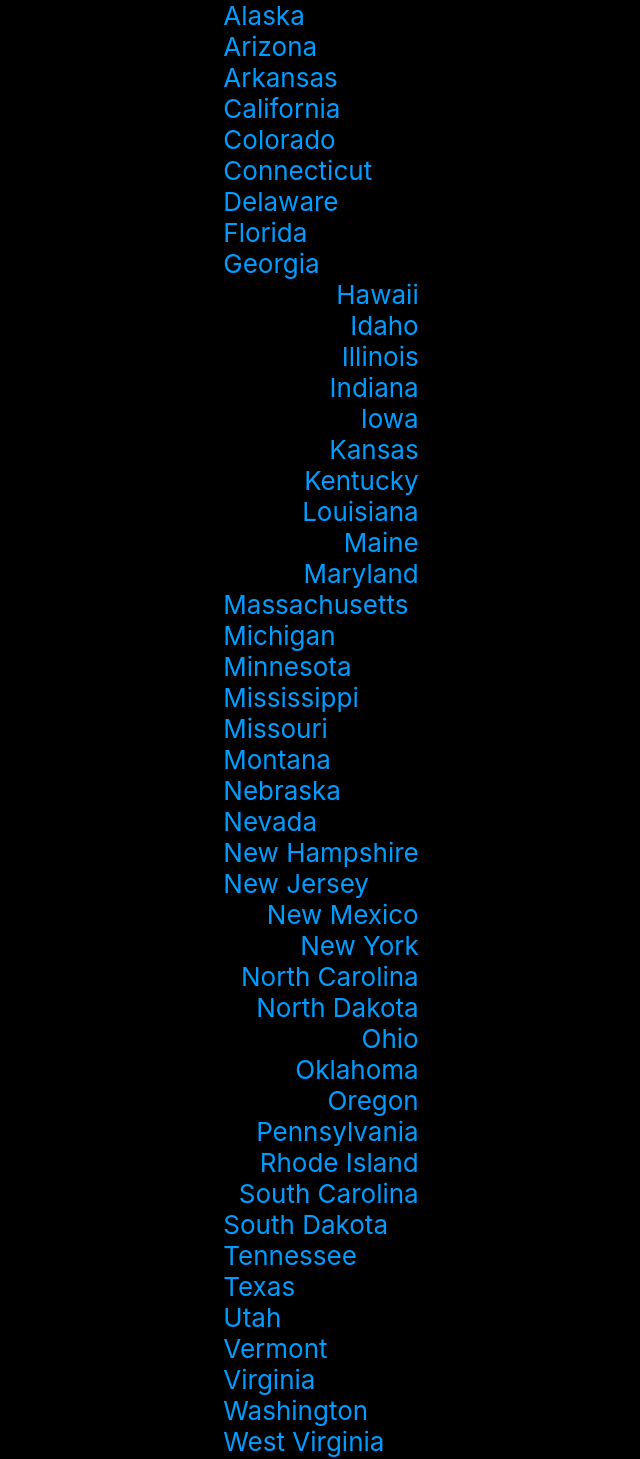
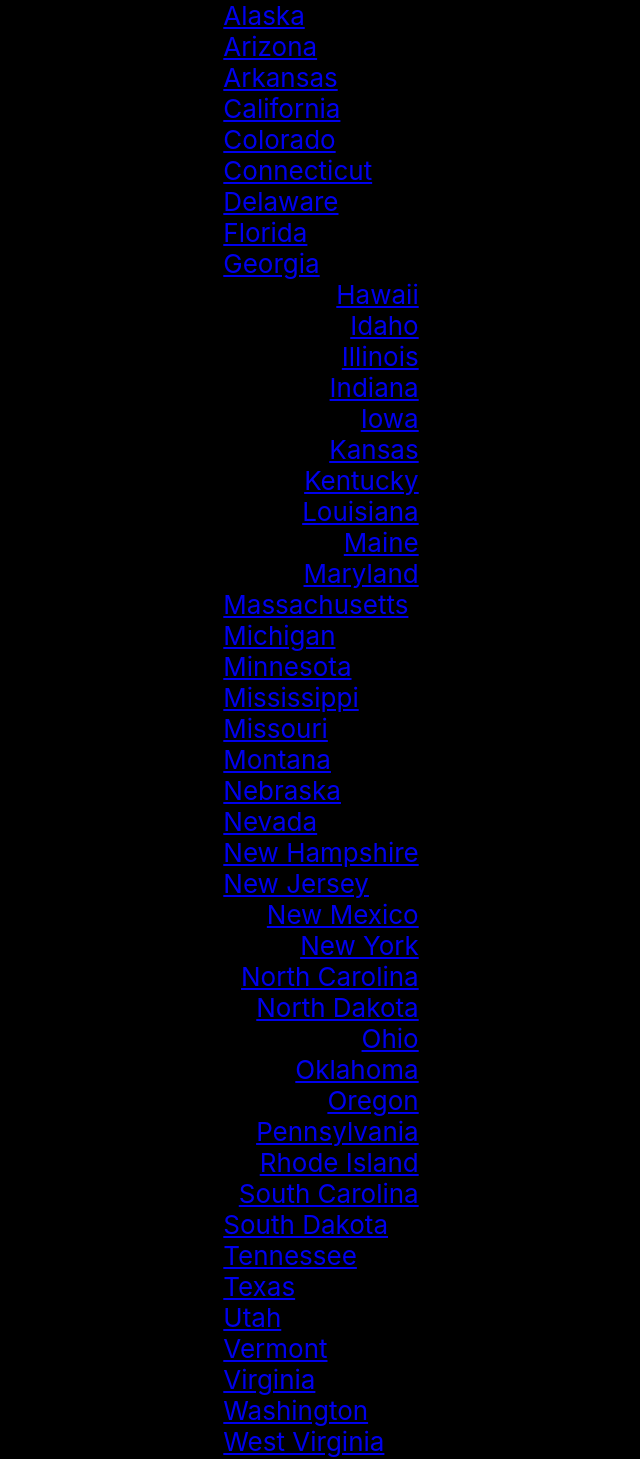
Before and after one commit to TonySwearingen/trucr, a React (Create React App) app: page / in a window 1280 px wide. Shown: the part 466-1925 px from the top of the page, without its empty margins (319-959 px from the left). Built offline with nearby package versions, Linux system fonts and the light colour scheme.

Commit message:
Adding https's to the states in A tags

```diff
--- a/src/United_States.jsx
+++ b/src/United_States.jsx
@@ -5,113 +5,113 @@ function United_States() {
     <div>
       <div className='states'>
         <div className='col1'>
-          Alabama
+          <a href="https://www.dot.state.al.us/maps.html">Alabama</a>
           <br />
-          Alaska
+          <a href="https://dot.alaska.gov/">Alaska</a>
           <br />
-          Arizona
+          <a href="https://www.az511.com">Arizona</a>
           <br />
-          Arkansas
+          <a href="https://www.idrivearkansas.com">Arkansas</a>
           <br />
-          California
+          <a href="https://roads.dot.ca.gov/">California</a>
           <br />
-          Colorado
+          <a href="https://www.cotrip.org">Colorado</a>
           <br />
-          Connecticut
+          <a href="https://">Connecticut</a>
           <br />
-          Delaware
+          <a href="https://">Delaware</a>
           <br />
-          Florida
+          <a href="https://">Florida</a>
           <br />
-          Georgia
+          <a href="https://">Georgia</a>
           <br />
         </div>
         <div className='col2'>
-          Hawaii
+          <a href="https://">Hawaii</a>
           <br />
-          Idaho
+          <a href="https://">Idaho</a>
           <br />
-          Illinois
+          <a href="https://">Illinois</a>
           <br />
-          Indiana
+          <a href="https://">Indiana</a>
           <br />
-          Iowa
+          <a href="https://">Iowa</a>
           <br />
-          Kansas
+          <a href="https://">Kansas</a>
           <br />
-          Kentucky
+          <a href="https://">Kentucky</a>
           <br />
-          Louisiana
+          <a href="https://">Louisiana</a>
           <br />
-          Maine
+          <a href="https://">Maine</a>
           <br />
-          Maryland
+          <a href="https://">Maryland</a>
           <br />
         </div>
         <div className='col3'>
-          Massachusetts
+          <a href="https://">Massachusetts</a>
           <br />
-          Michigan
+          <a href="https://">Michigan</a>
           <br />
-          Minnesota
+          <a href="https://">Minnesota</a>
           <br />
-          Mississippi
+          <a href="https://">Mississippi</a>
           <br />
-          Missouri
+          <a href="https://">Missouri</a>
           <br />
-          Montana
+          <a href="https://">Montana</a>
           <br />
-          Nebraska
+          <a href="https://">Nebraska</a>
           <br />
-          Nevada
+          <a href="https://">Nevada</a>
           <br />
-          New Hampshire
+          <a href="https://">New Hampshire</a>
           <br />
-          New Jersey
+          <a href="https://">New Jersey</a>
           <br />
         </div>
         <div className='col4'>
-          New Mexico
+          <a href="https://">New Mexico</a>
           <br />
-          New York
+          <a href="https://">New York</a>
           <br />
-          North Carolina
+          <a href="https://">North Carolina</a>
           <br />
-          North Dakota
+          <a href="https://">North Dakota</a>
           <br />
-          Ohio
+          <a href="https://">Ohio</a>
           <br />
-          Oklahoma
+          <a href="https://">Oklahoma</a>
           <br />
-          Oregon
+          <a href="https://">Oregon</a>
           <br />
-          Pennsylvania
+          <a href="https://">Pennsylvania</a>
           <br />
-          Rhode Island
+          <a href="https://">Rhode Island</a>
           <br />
-          South Carolina
+          <a href="https://">South Carolina</a>
           <br />
         </div>
         <div className='col5'>
-          South Dakota
+          <a href="https://">South Dakota</a>
           <br />
-          Tennessee
+          <a href="https://">Tennessee</a>
           <br />
-          Texas
+          <a href="https://">Texas</a>
           <br />
-          Utah
+          <a href="https://">Utah</a>
           <br />
-          Vermont
+          <a href="https://">Vermont</a>
           <br />
-          Virginia
+          <a href="https://">Virginia</a>
           <br />
-          Washington
+          <a href="https://">Washington</a>
           <br />
-          West Virginia
+          <a href="https://">West Virginia</a>
           <br />
-          Wisconsin
+          <a href="https://">Wisconsin</a>
           <br />
-          Wyoming
+          <a href="https://">Wyoming</a>
           <br />
         </div>
       </div>
```
